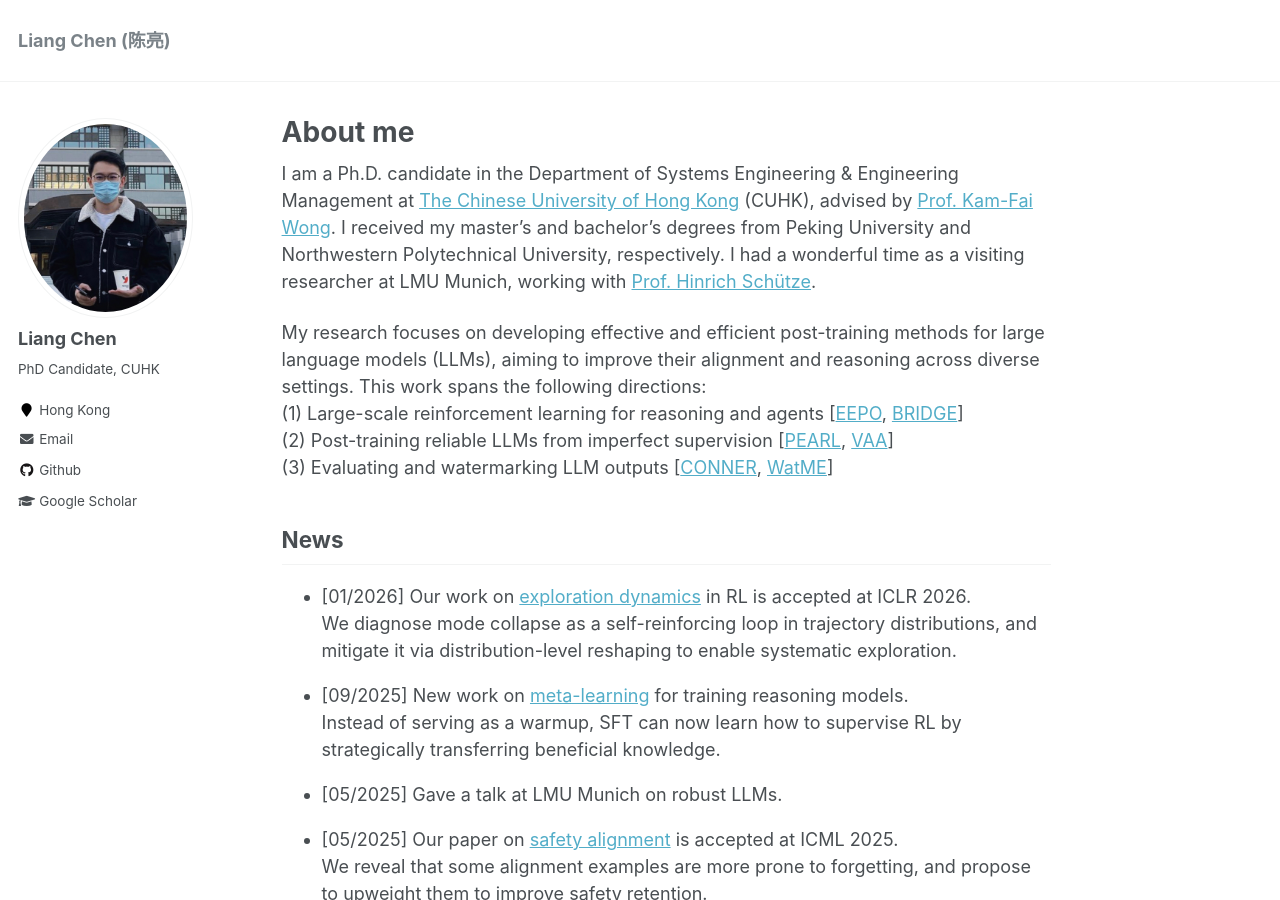
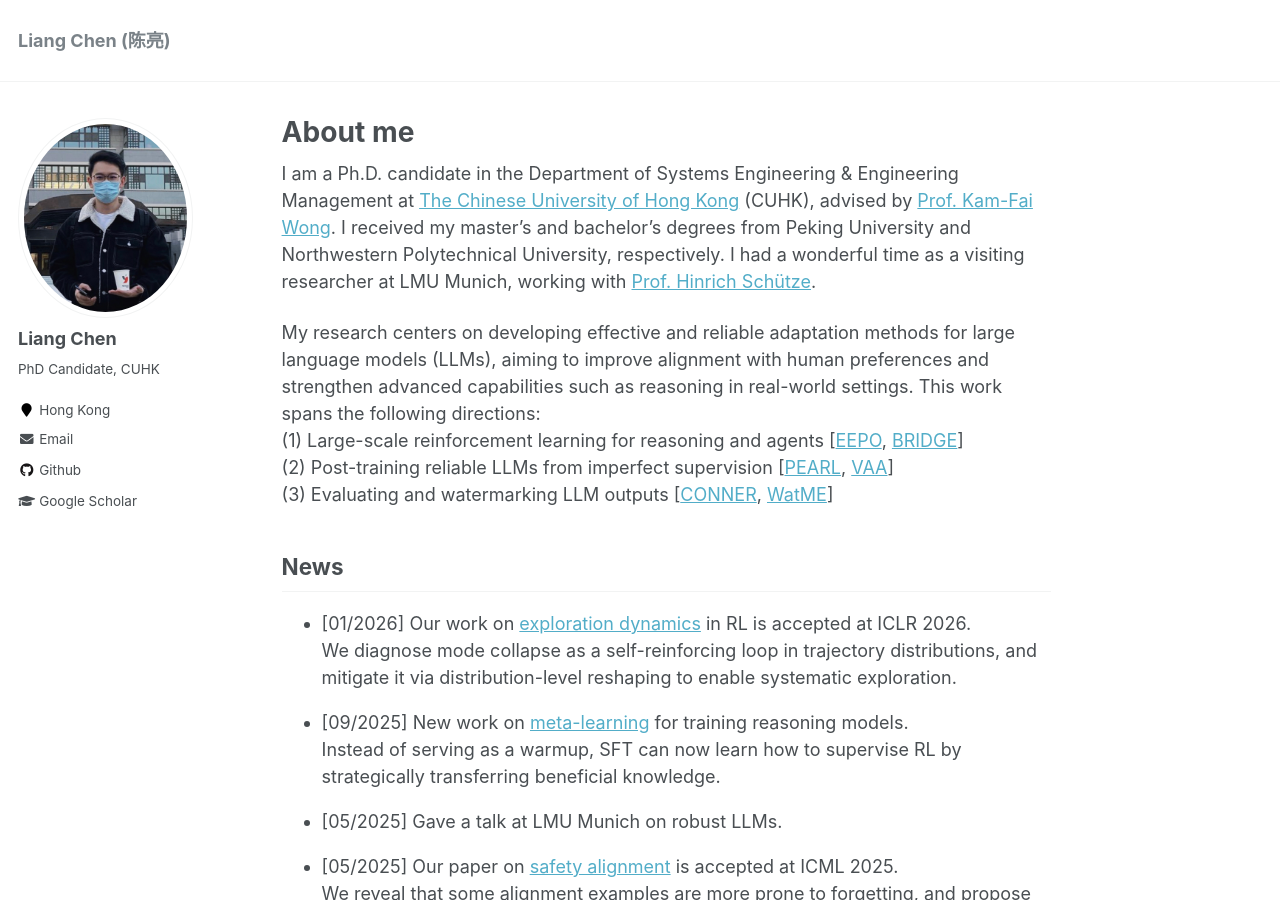
Before and after one commit to ChanLiang/ChanLiang.github.io, a Jekyll site: the page built from _pages/about.md, in a window 1280 px wide and 900 px high. Built offline with Jekyll 4.4.1, drawn with Linux system fonts in a browser that asks for light colours.

Commit message:
Update about.md

```diff
--- a/_pages/about.md
+++ b/_pages/about.md
@@ -36,7 +36,8 @@ I had a wonderful time as a visiting researcher at LMU Munich, working with [Pro
 <!-- My research interests lie in natural language processing and large language models (LLMs). Currently, I’m focusing on the following topics:  -->
 <!-- Currently, I’m focusing on:    -->
 <!-- My research focuses on post-training of large language models (LLMs), including:    -->
-My research focuses on developing effective and efficient post-training methods for large language models (LLMs), aiming to improve their alignment and reasoning across diverse settings. This work spans the following directions:
+<!-- My research focuses on developing effective and efficient post-training methods for large language models (LLMs), aiming to improve their alignment and reasoning across diverse settings.  This work spans the following directions: -->
+My research centers on developing effective and reliable adaptation methods for large language models (LLMs), aiming to improve alignment with human preferences and strengthen advanced capabilities such as reasoning in real-world settings. This work spans the following directions:
 (1) Large-scale reinforcement learning for reasoning and agents [[EEPO](https://arxiv.org/pdf/2510.05837), [BRIDGE](https://arxiv.org/pdf/2509.06948)]
 (2) Post-training reliable LLMs from imperfect supervision [[PEARL](https://openreview.net/pdf?id=txoJvjfI9w), [VAA](https://openreview.net/pdf?id=EMHED4WTHT)]
 (3) Evaluating and watermarking LLM outputs [[CONNER](https://aclanthology.org/2023.emnlp-main.390), [WatME](https://aclanthology.org/2024.acl-long.496/)]
```
